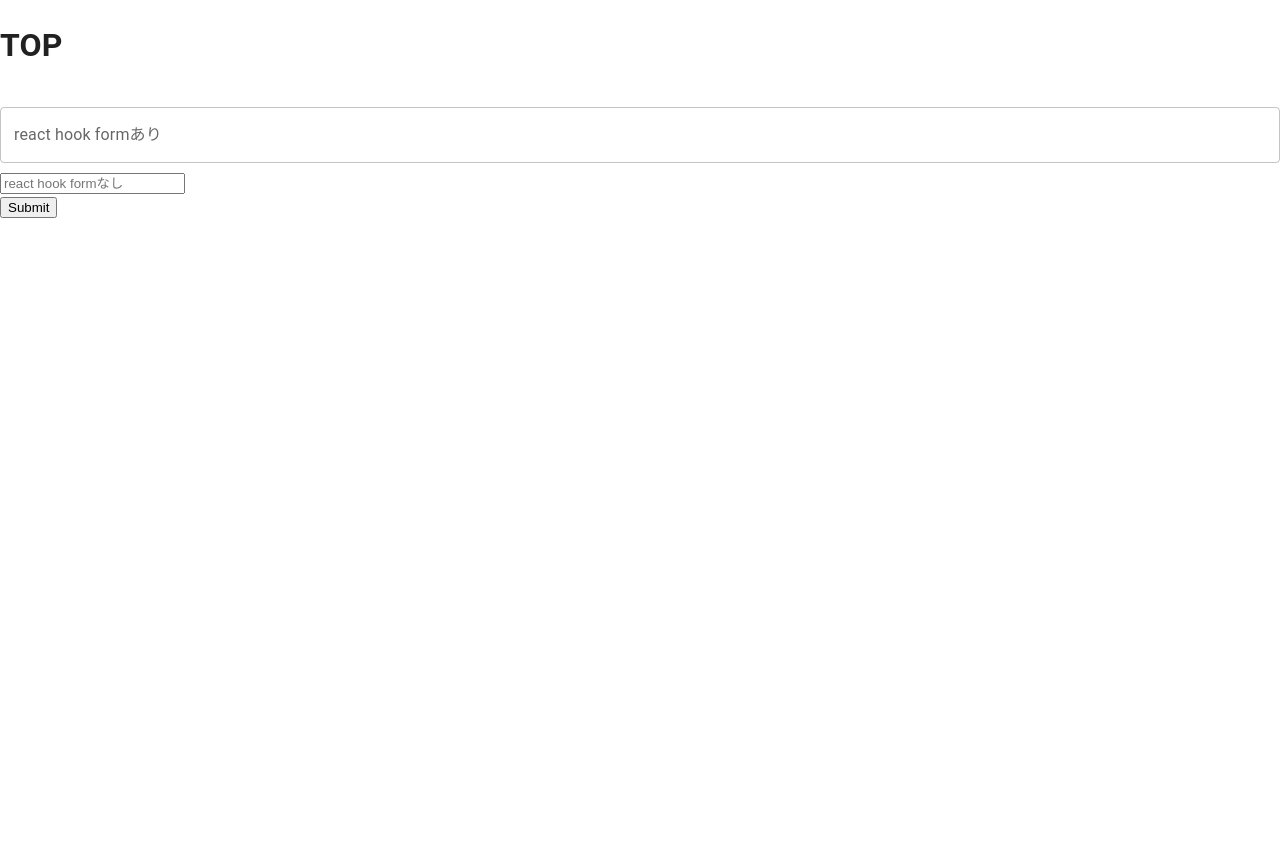
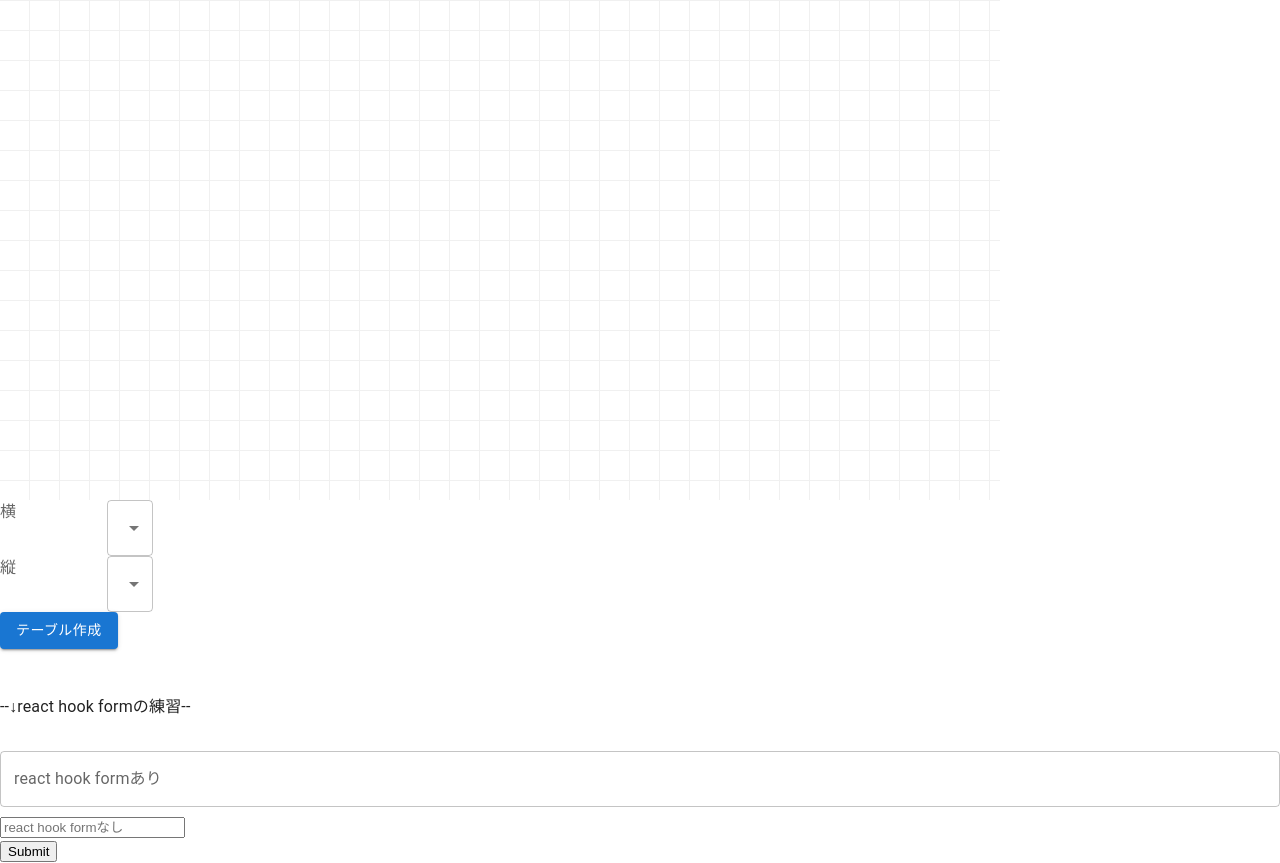
Before and after one commit to horisanLog/book-reserve-app-front, a React (Create React App) app: page / in a window 1280 px wide. Before the commit the page ends 800 px from the top, so only its background shows below. Built offline with nearby package versions, Linux system fonts and the light colour scheme; no server answers.

Commit message:
レイアウト作成

```diff
--- a/src/ui/pages/index.tsx
+++ b/src/ui/pages/index.tsx
@@ -1,20 +1,136 @@
-import { memo, VFC } from "react";
-import { useTodo } from "../../hooks/todo"
-import { Todo } from "../../domain/todo"
-import { TodoForm } from "../components/Lv3/TodoForm"
+import { memo, useState, useEffect } from "react";
+import { useTodo } from "../../hooks/todo";
+import { TodoForm } from "../components/Lv3/TodoForm";
+import { Box } from "@mui/material";
+import Select from "@mui/material/Select";
+import MenuItem from "@mui/material/MenuItem";
+import { SelectChangeEvent } from "@mui/material";
+import Grid from "@mui/material/Grid";
+import InputLabel from "@mui/material/InputLabel";
+import Button from "@mui/material/Button";
+import Radio from "@mui/material/Radio";
+
+import { useCoordinate } from "../../hooks/useCoordinate";
+
+// 方眼紙の背景のCSS
+const styles = {
+  backgroundImage:
+    "linear-gradient(0deg, transparent calc(100% - 1px), #f0f0f0 calc(100% - 1px)) , linear-gradient(90deg, transparent calc(100% - 1px), #f0f0f0 calc(100% - 1px))",
+  backgroundSize: "30px 30px",
+  backgroundRepeat: "repeat",
+  backgroundPosition: "left top",
+  width: "1000px",
+  height: "500px",
+};
 
 export const TopPage: React.FC = memo(() => {
-  const { loading, todo, changeTodo } = useTodo()
+  const { loading, todo, changeTodo } = useTodo();
+  const [wSquare, setWSquare] = useState<number>(0);
+  const [hSquare, setHSquare] = useState<number>(0);
+  // const [coordinate, serCoordinate] = useState({ X: 0, Y: 0 });
+  const [isDisable, setDisable] = useState<boolean>(false);
+
+  const mouseEvent = useCoordinate();
+
+  const handleChange = (e: SelectChangeEvent<number>) => {
+    switch (e.target.name) {
+      case "w_square":
+        return setWSquare(Number(e.target.value));
+      case "h_square":
+        return setHSquare(Number(e.target.value));
+    }
+  };
+
+  // useEffect(() => {
+  //   serCoordinate(mouseEvent.coordinate)
+  // }, [mouseEvent]);
+
+
+  const tableCreate = async (e: React.FormEvent) => {
+    setDisable(true);
+  };
 
   if (loading) {
-    return <div>{"ローディング中"}</div>
+    return <div>{"ローディング中"}</div>;
   }
 
   return (
     <>
-      <h1>TOP</h1>
+      <Box sx={styles}>
+        {isDisable && (
+          <div {...mouseEvent.data}>
+            <div
+              style={{
+                height: 30 * hSquare,
+                width: 30 * wSquare,
+                background: "#a3c6f9",
+                position: "absolute",
+                zIndex: 1300,
+                boxSizing: "border-box",
+              }}
+            >
+              <Radio
+                sx={{ width: "30px", height: "30px", zIndex: 1300 }}
+                size="small"
+              />
+              <Radio
+                sx={{ width: "30px", height: "30px", zIndex: 1300 }}
+                size="small"
+              />
+              <Radio
+                sx={{ width: "30px", height: "30px", zIndex: 1300 }}
+                size="small"
+              />
+              <Radio
+                sx={{ width: "30px", height: "30px", zIndex: 1300 }}
+                size="small"
+              />
+            </div>
+          </div>
+        )}
+      </Box>
+      <Grid item container sm={12} xs={12}>
+        <Grid item sm={1} xs={12}>
+          <InputLabel>横</InputLabel>
+        </Grid>
+        <Grid item sm={3} xs={12}>
+          <Select
+            name="w_square"
+            value={wSquare}
+            variant="outlined"
+            onChange={handleChange}
+            defaultValue={wSquare}
+          >
+            <MenuItem value={1}>1</MenuItem>
+            <MenuItem value={2}>2</MenuItem>
+            <MenuItem value={3}>3</MenuItem>
+          </Select>
+        </Grid>
+      </Grid>
+      <Grid item container sm={12} xs={12}>
+        <Grid item sm={1} xs={12}>
+          <InputLabel>縦</InputLabel>
+        </Grid>
+        <Grid item sm={3} xs={12}>
+          <Select
+            name="h_square"
+            value={hSquare}
+            variant="outlined"
+            onChange={handleChange}
+            defaultValue={hSquare}
+          >
+            <MenuItem value={1}>1</MenuItem>
+            <MenuItem value={2}>2</MenuItem>
+            <MenuItem value={3}>3</MenuItem>
+          </Select>
+        </Grid>
+      </Grid>
+      <Button variant="contained" onClick={tableCreate}>
+        テーブル作成
+      </Button>
+      <br />
+      <p style={{ paddingTop: "30px" }}>--↓react hook formの練習--</p>
       <TodoForm todo={todo} changeTodo={changeTodo} />
-      <br />
     </>
   );
 });
```
